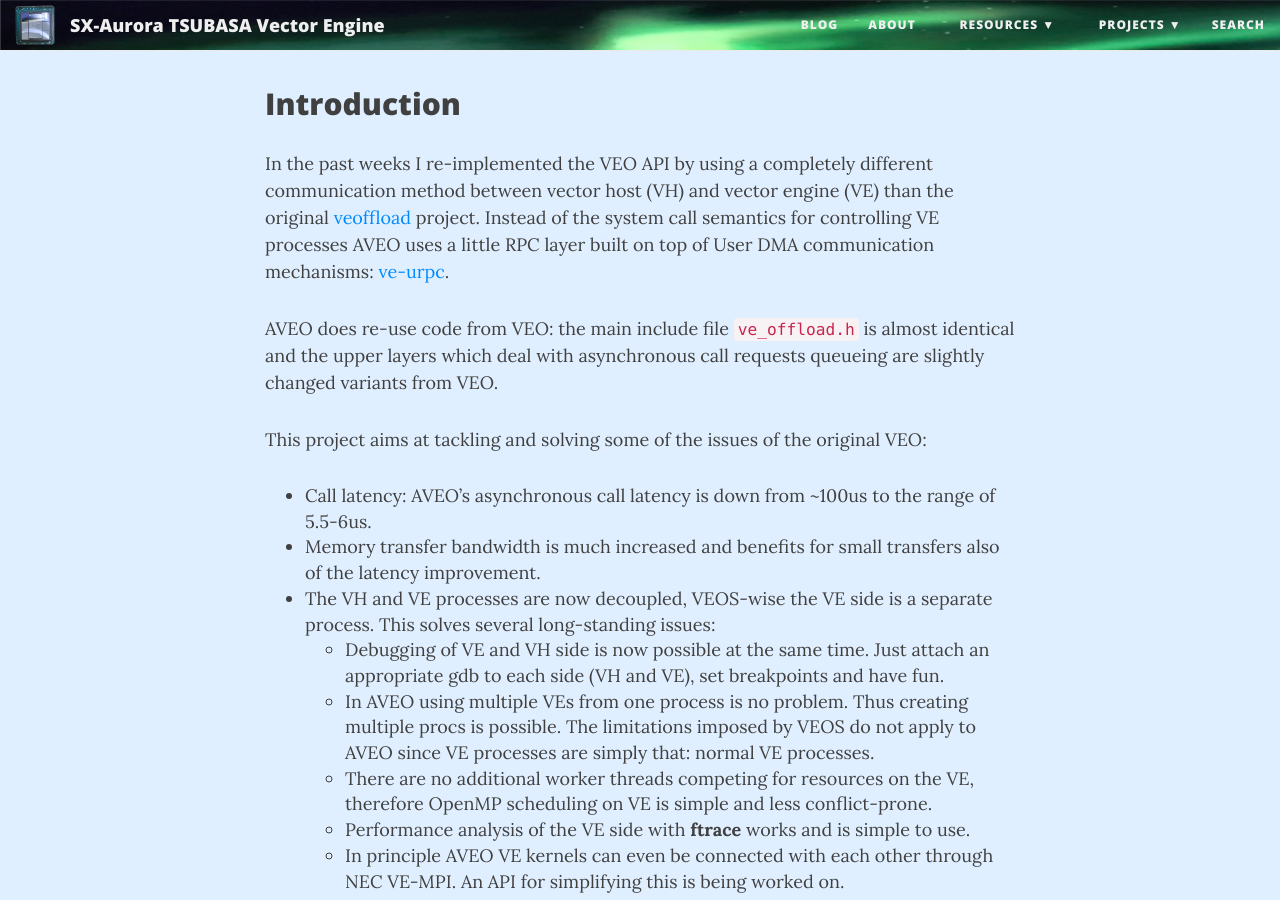
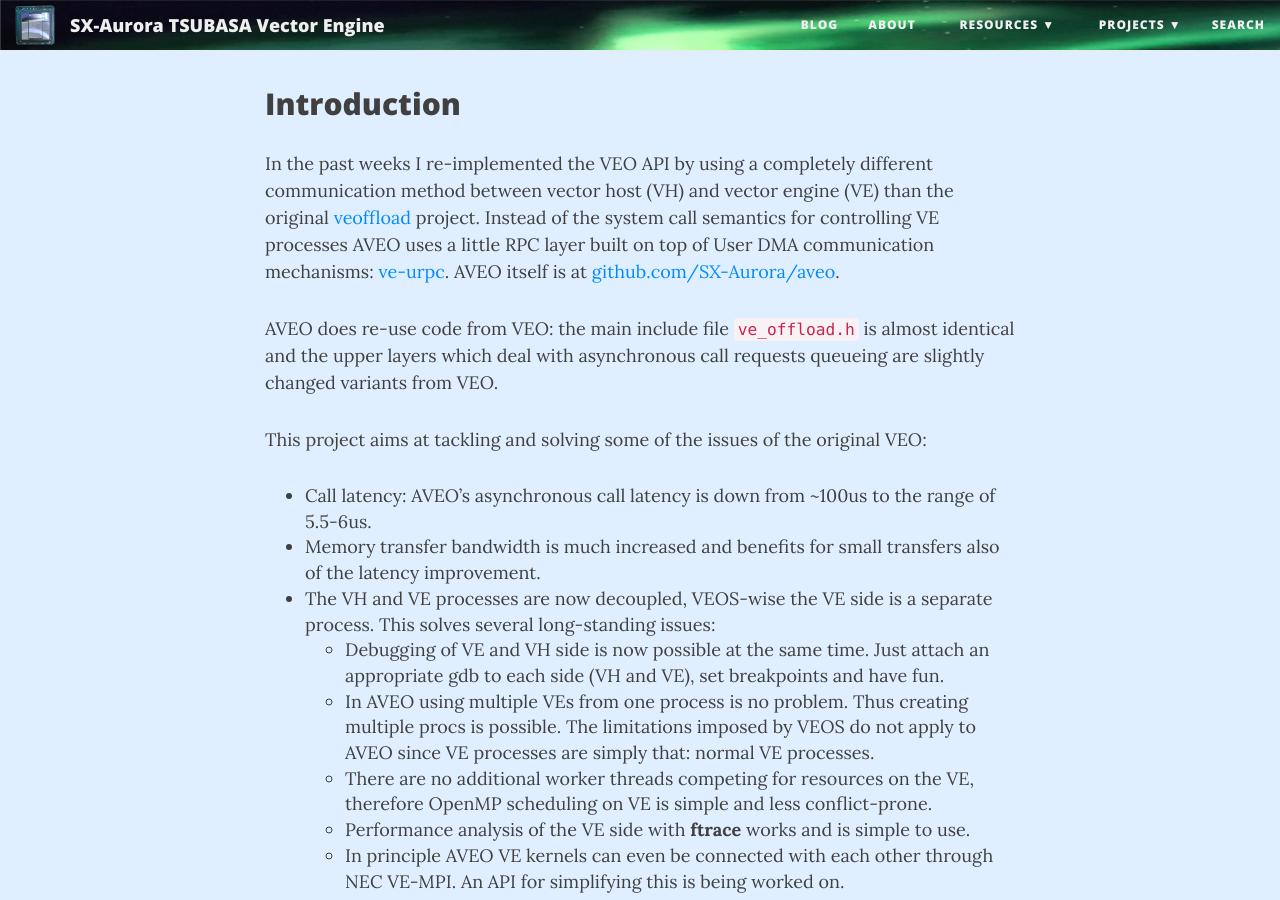
Before and after one commit to SX-Aurora/SX-Aurora.github.io, a Jekyll site: the page built from _posts/2020-03-18-AVEO.md, in a window 1280 px wide and 900 px high, scrolled down 351 px. Built offline with Jekyll 4.4.1, drawn with Linux system fonts in a browser that asks for light colours; nearby versions of some CDN libraries; comment, search, counter and statistics services are not loaded.

Commit message:
added link to aveo project in the intro of the post.

```diff
--- a/_posts/2020-03-18-AVEO.md
+++ b/_posts/2020-03-18-AVEO.md
@@ -19,7 +19,8 @@
 project. Instead of the system call semantics for controlling VE
 processes AVEO uses a little RPC layer built on top of User DMA
 communication mechanisms:
-[ve-urpc](https://github.com/SX-Aurora/ve-urpc).
+[ve-urpc](https://github.com/SX-Aurora/ve-urpc). AVEO itself is at
+[github.com/SX-Aurora/aveo](https://github.com/SX-Aurora/aveo).
 
 AVEO does re-use code from VEO: the main include file `ve_offload.h`
 is almost identical and the upper layers which deal with asynchronous
```
